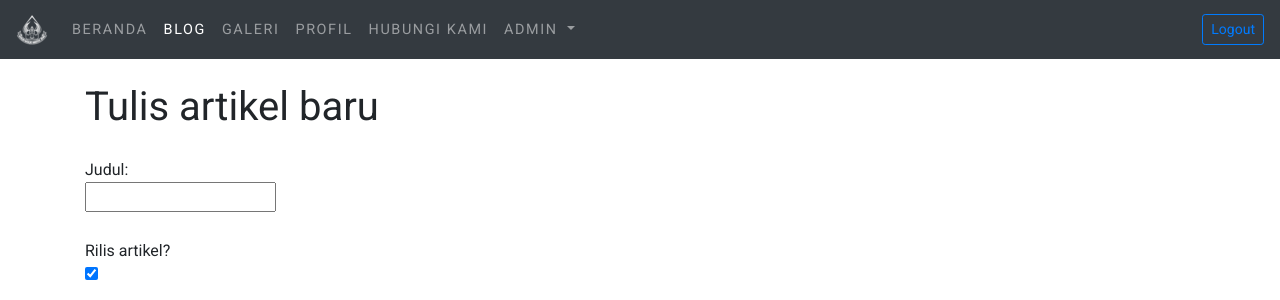
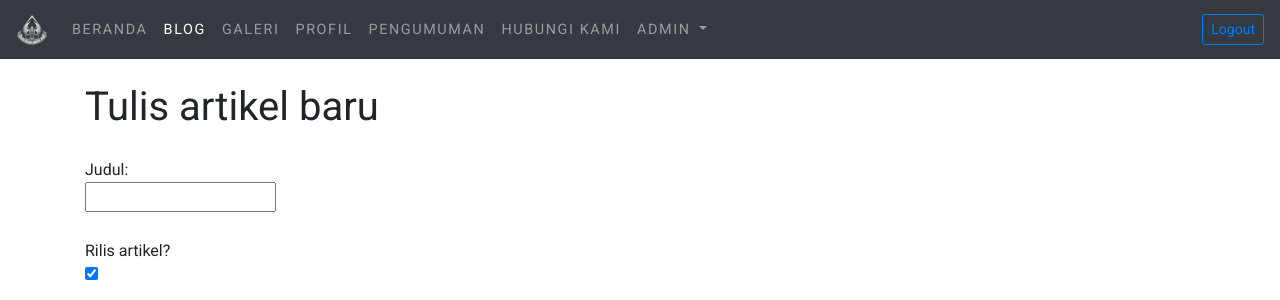
Before and after one commit to GottfriedCP/gkj-jakarta, a Django app: page /blog/create/ in a window 1280 px wide. Shown: the top 300 px of the page. Run offline with Django 3.2, Linux system fonts and the light colour scheme; the visitor is signed in with stand-in values (Sample User, id 1); parts of the project's set-up code (start-up, migrations or seed data) failed here and were passed over; some libraries are stand-ins or nearby versions.

Commit message:
link pengumuman di navbar

```diff
--- a/templates/base.html
+++ b/templates/base.html
@@ -54,6 +54,9 @@
                 </li>
                 <li class="nav-item {% if request.session.current_page == 'about' %}active{% endif %}">
                     <a class="nav-link" href="{% url 'homepage:about' %}">Profil</a>
+                </li>
+                <li class="nav-item">
+                    <a class="nav-link" href="{% url 'homepage:home' %}#pengumuman-terbaru">Pengumuman</a>
                 </li>
                 <li class="nav-item {% if request.session.current_page == 'contact-us' %}active{% endif %}">
                     <a class="nav-link" href="{% url 'homepage:contact_us' %}">Hubungi kami</a>
```
